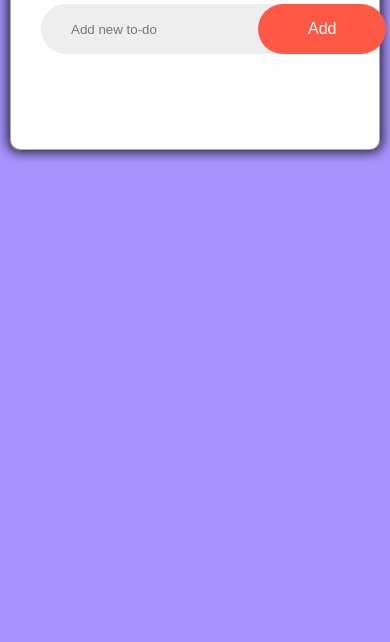
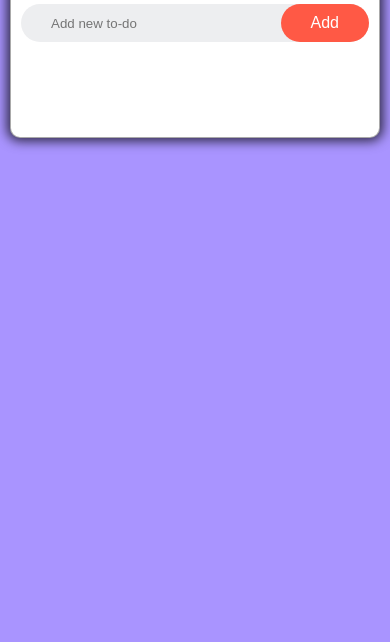
Before and after one commit to amanta8991/todo_list, a plain HTML site: page index.html in a window 390 px wide. Shown: the part 202-844 px from the top of the page. Drawn offline with Linux system fonts and the light colour scheme.

Commit message:
responsive

```diff
--- a/style.css
+++ b/style.css
@@ -121,3 +121,13 @@ ul li span{
 ul li span:hover{
     background-color: #edeef0;
 }
+
+
+@media(max-width:425px){
+    .todo-app{
+        padding: 40px 10px 70px;
+    }
+    button{
+        padding: 10px 30px;
+    }
+}
```
